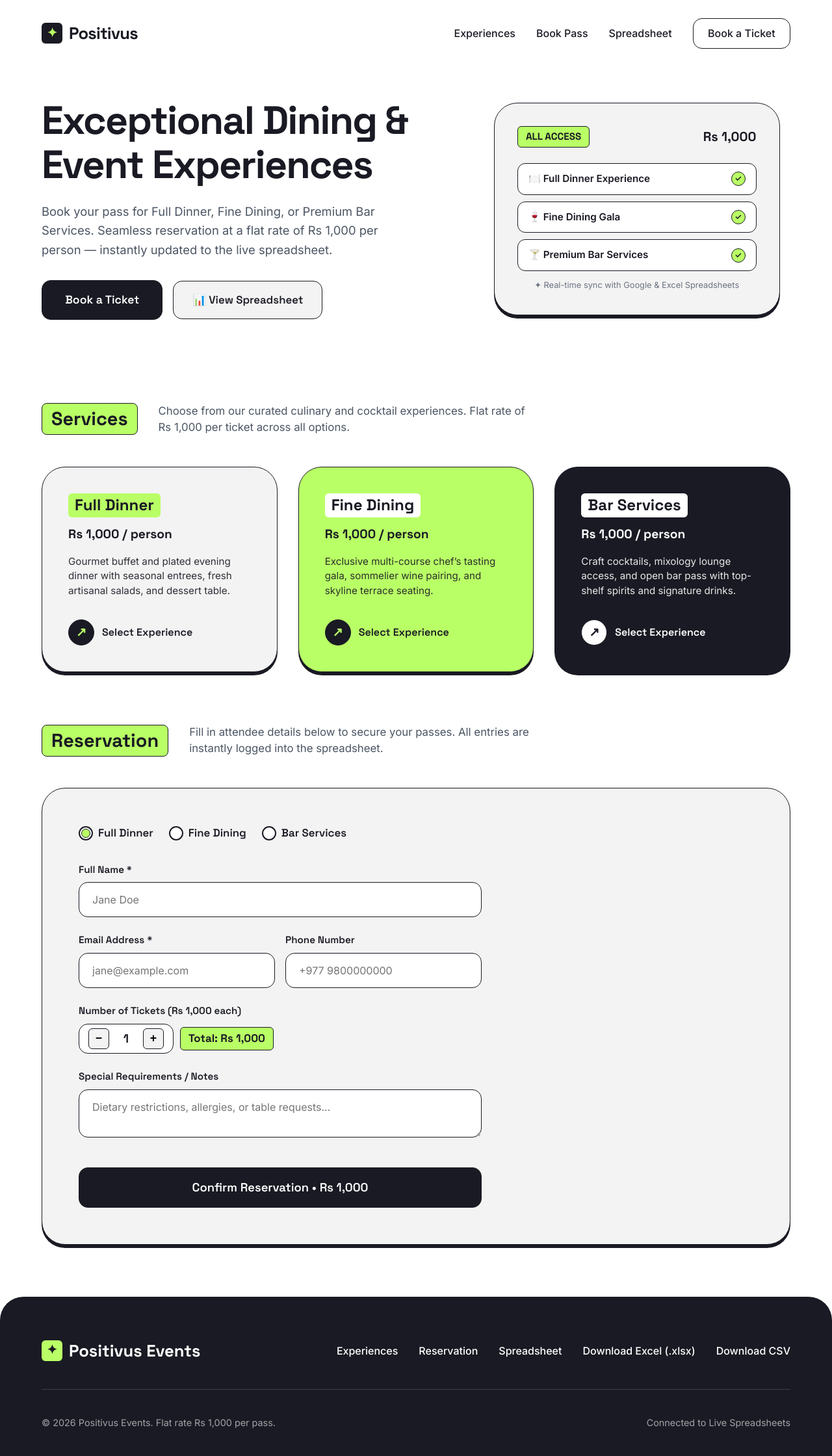
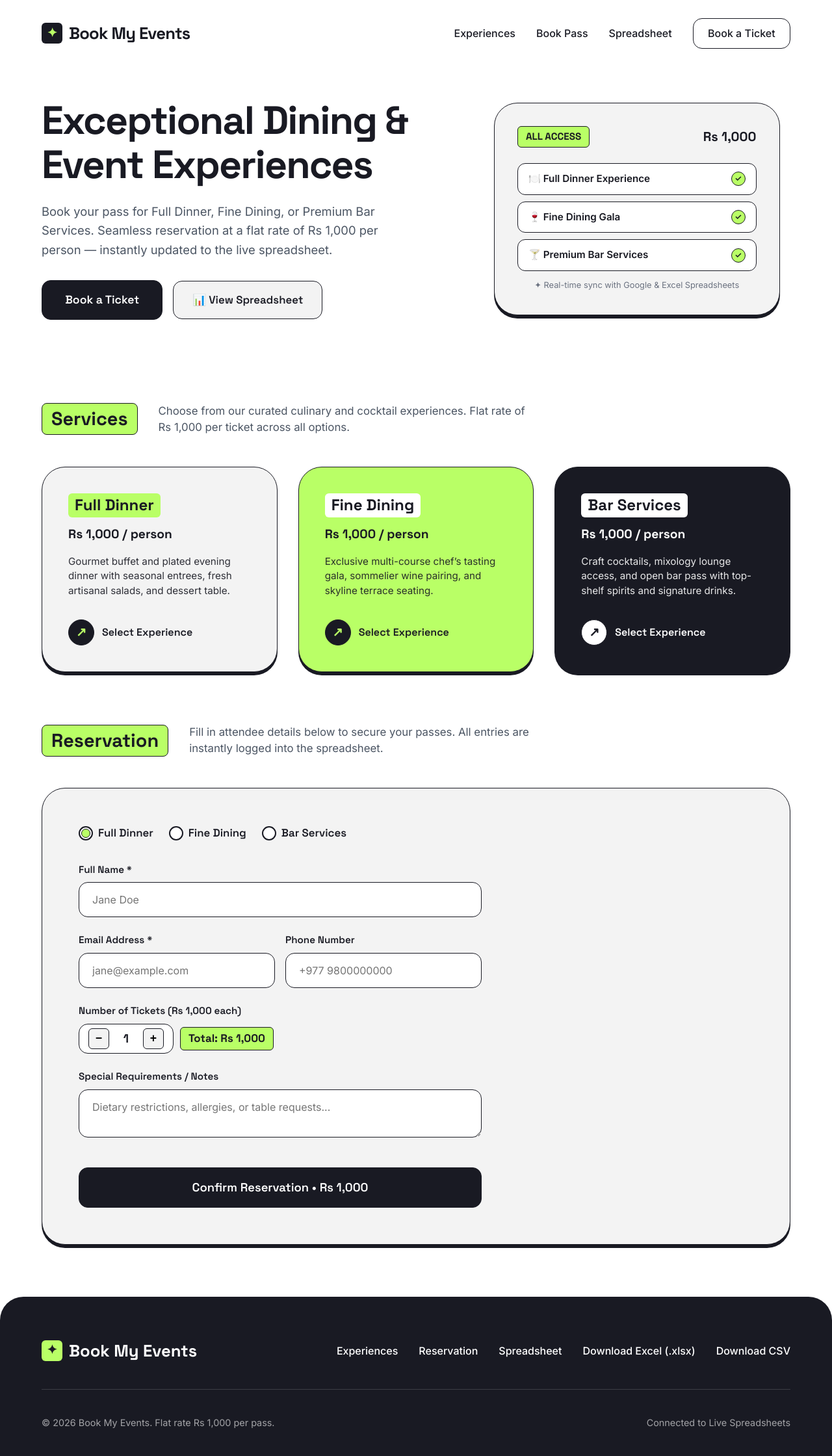
Before and after one commit to aayushkarkiii/Project1, a FastAPI app: page / in a window 1280 px wide. Shown: the whole page at 65% size. Run offline with FastAPI, Linux system fonts and the light colour scheme.

Commit message:
Update brand name to Book My Events

```diff
--- a/templates/index.html
+++ b/templates/index.html
@@ -3,7 +3,7 @@
 <head>
   <meta charset="UTF-8">
   <meta name="viewport" content="width=device-width, initial-scale=1.0">
-  <title>Positivus • Event & Dining Reservations</title>
+  <title>Book My Events • Event & Dining Reservations</title>
   <link rel="preconnect" href="https://fonts.googleapis.com">
   <link rel="preconnect" href="https://fonts.gstatic.com" crossorigin>
   <link href="https://fonts.googleapis.com/css2?family=Space+Grotesk:wght@400;500;600;700&family=Inter:wght@400;500;600&display=swap" rel="stylesheet">
@@ -718,7 +718,7 @@
     <nav>
       <a href="#" class="logo">
         <div class="logo-icon">✦</div>
-        Positivus
+        Book My Events
       </a>
       <div class="nav-links">
         <a href="#services">Experiences</a>
@@ -891,7 +891,7 @@
       <div class="footer-top">
         <a href="#" class="footer-logo">
           <div class="logo-icon" style="background: var(--positivus-green); color: var(--positivus-black);">✦</div>
-          Positivus Events
+          Book My Events
         </a>
         <div class="footer-links">
           <a href="#services">Experiences</a>
@@ -902,7 +902,7 @@
         </div>
       </div>
       <div class="footer-bottom">
-        <span>© 2026 Positivus Events. Flat rate Rs 1,000 per pass.</span>
+        <span>© 2026 Book My Events. Flat rate Rs 1,000 per pass.</span>
         <span>Connected to Live Spreadsheets</span>
       </div>
     </div>
```
